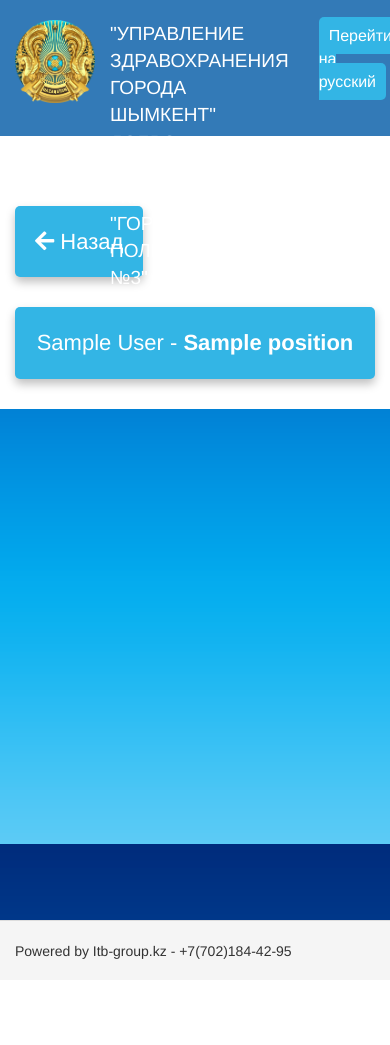
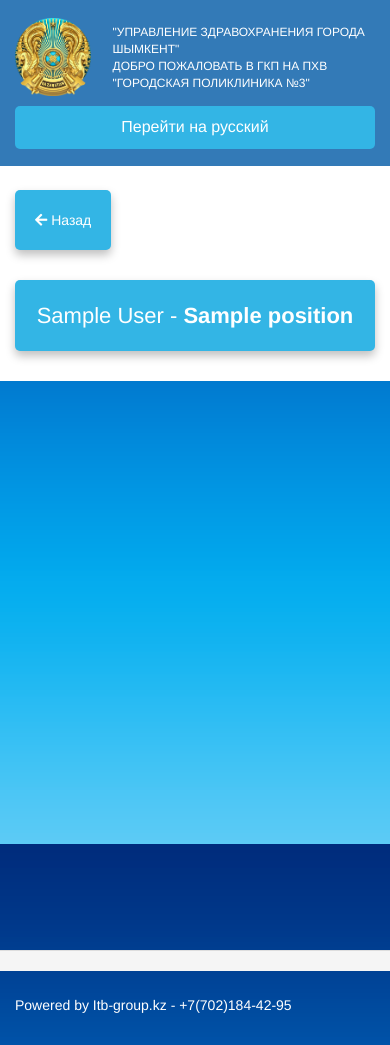
Before and after one commit to zhandos38/optd, a Yii app: template views/employee/list.php in a window 390 px wide. Before the commit the page ends 959 px from the top, so only its background shows below. Run offline with PHP 8.4 and a stand-in for Yii, Linux system fonts and the light colour scheme; the template is opened without the code that fills it: most values are stand-ins (such as "Sample title", 1, 10 or a date in 2020); data that the repository does not hold is empty; some libraries are stand-ins or nearby versions.

Commit message:
Mobile fixes

```diff
--- a/composer.json
+++ b/composer.json
@@ -21,7 +21,8 @@
         "dmstr/yii2-adminlte-asset": "2.*",
         "codemix/yii2-localeurls": "^1.7",
         "kartik-v/yii2-date-range": "dev-master",
-        "kartik-v/yii2-widget-rating": "dev-master"
+        "kartik-v/yii2-widget-rating": "dev-master",
+        "alexandernst/yii2-device-detect": "0.0.12"
     },
     "require-dev": {
         "yiisoft/yii2-debug": "~2.1.0",
--- a/config/web.php
+++ b/config/web.php
@@ -7,7 +7,7 @@ $config = [
     'id' => 'basic',
     'name' => 'Med kiosk',
     'basePath' => dirname(__DIR__),
-    'bootstrap' => ['log'],
+    'bootstrap' => ['log', 'devicedetect'],
     'aliases' => [
         '@bower' => '@vendor/bower-asset',
         '@npm'   => '@vendor/npm-asset',
@@ -44,6 +44,9 @@ $config = [
             ],
         ],
         'db' => $db,
+        'devicedetect' => [
+            'class' => 'alexandernst\devicedetect\DeviceDetect'
+        ],
         'urlManager' => [
             'class' => 'codemix\localeurls\UrlManager',
             'enablePrettyUrl' => true,
--- a/views/layouts/_header.php
+++ b/views/layouts/_header.php
@@ -1,11 +1,10 @@
 <header class="header">
     <div class="container" style="display: flex; justify-content: space-between">
         <div class="row">
-            <div class="col-md-2">
-                <img class="header__symbol" src="/img/symbol.png" alt="">
+            <div class="symbol-wrapper col-xs-3 col-md-2">
+                <img class="header__symbol" src="/img/symbol.png" alt="symbol">
             </div>
-        </div>
-        <div class="col-md-7">
+            <div class="col-xs-9 col-md-7">
                 <div class="header__content">
                     <div class="header__name">
                         <?= Yii::t('site', '"Управление здравохранения города Шымкент"') ?>
@@ -15,10 +14,11 @@
                     </div>
                 </div>
             </div>
-        <div class="col-md-3">
+            <div class="col-xs-12 col-md-3">
                 <div class="header__lang pull-right">
                     <?= $this->render('select-language') ?>
                 </div>
             </div>
         </div>
+    </div>
 </header>
--- a/web/css/site.css
+++ b/web/css/site.css
@@ -396,3 +396,35 @@ a.desc:after {
         font-size: 19px;
     }
 }
+@media screen and (max-width: 768px) {
+    .container {
+        padding: 24px 15px 20px !important;
+    }
+    .header {
+        height: 166px;
+        padding-top: 0;
+    }
+    .header__name {
+        font-size: 12px;
+    }
+    .header__lang {
+        width: 100%;
+        margin-top: 10px;
+    }
+    .select-lang__link {
+        text-align: center;
+        display: block;
+        width: 100%;
+    }
+    .header__symbol {
+        width: 76px;
+        margin-top: -6px;
+    }
+    .go-home-button, .back-button {
+        font-size: 14px;
+    }
+    .footer {
+        height: 0;
+        color: #fff;
+    }
+}
```
Also changed, not shown: views/employee/view.php (+28 -8 lines), web/img/employee/doctor-photo.png (added), 1 other file. Lines whose indentation alone changed are shown as unchanged.
